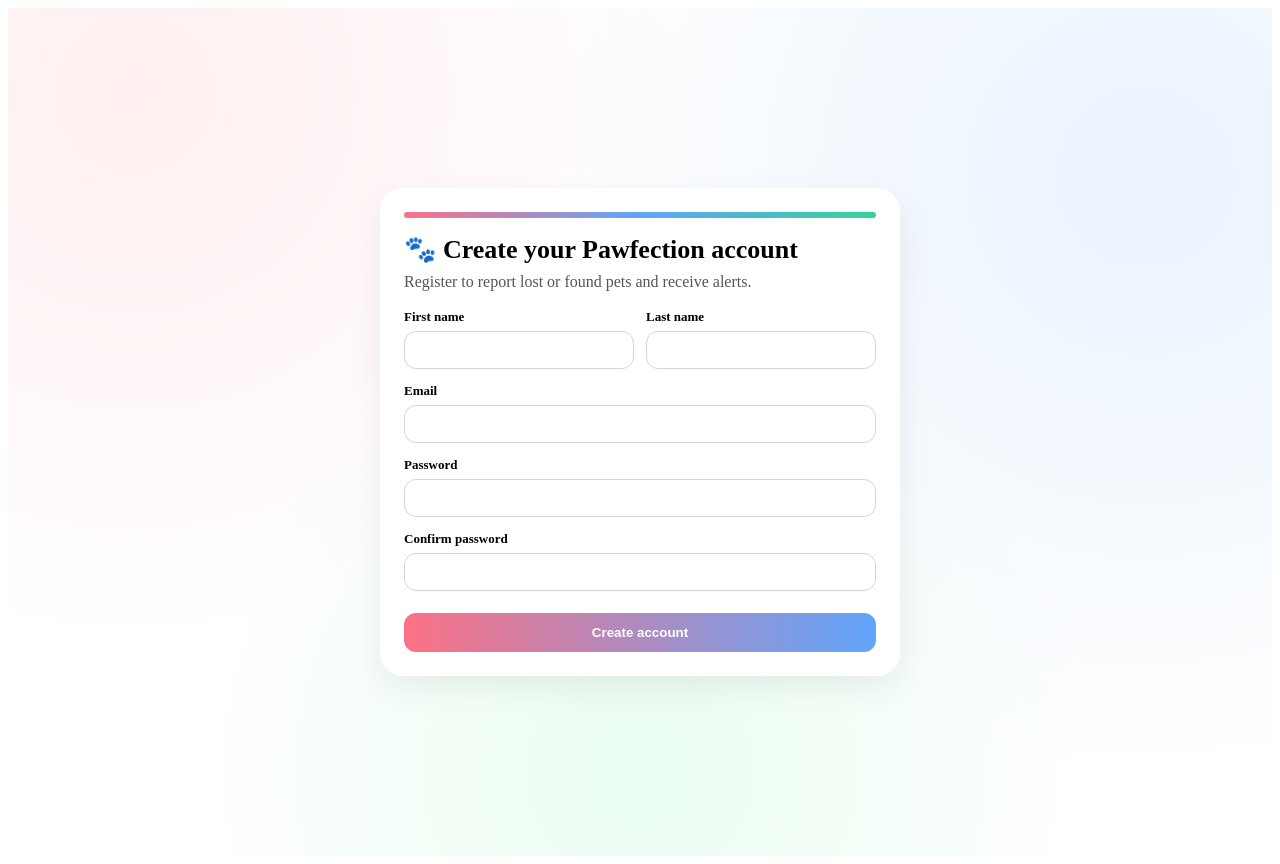
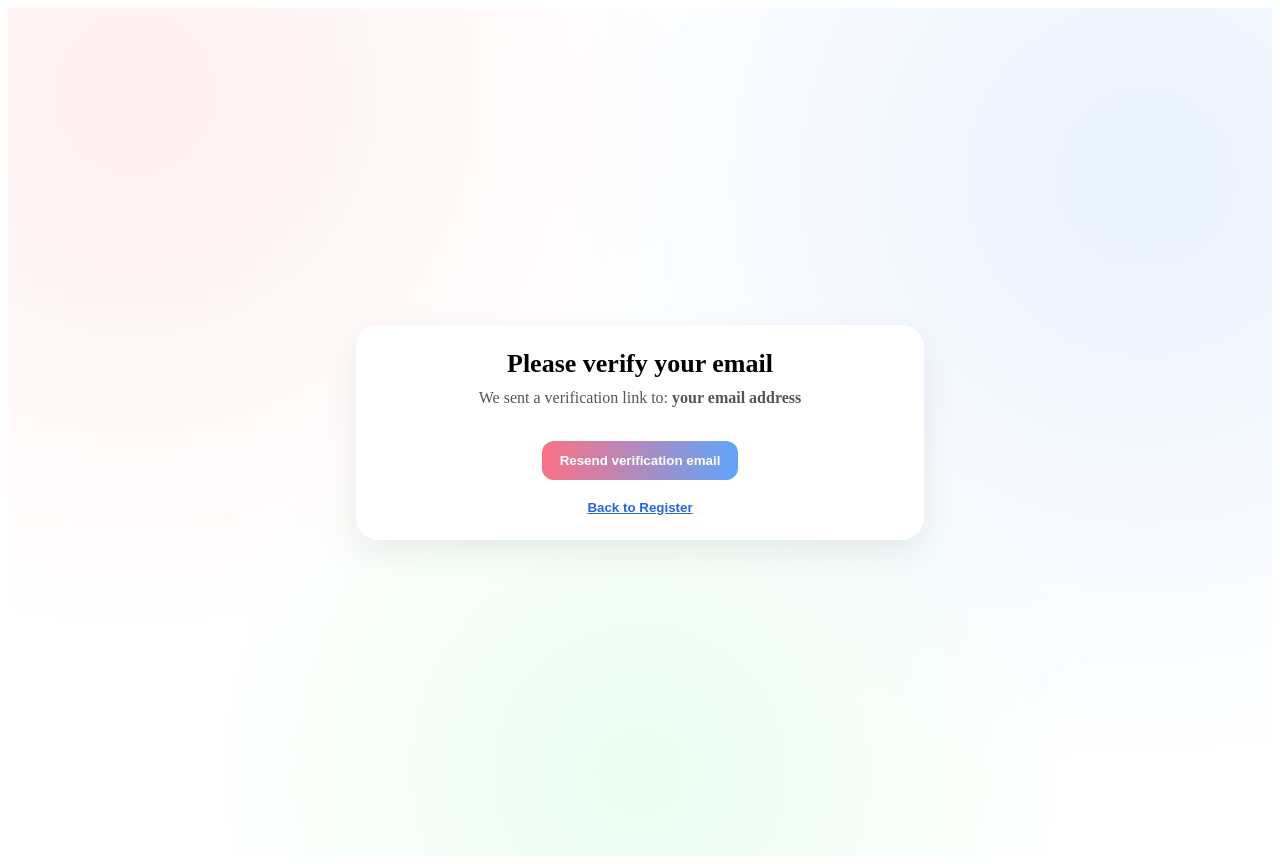
Before and after one commit to TUDublinBlanchBusinessIT/final-year-project-Jiyoungjinchoi, a React app in the folder frontend/: page /verify-email in a window 1280 px wide. Before the commit this address led to /register. Built offline with nearby package versions, Linux system fonts and the light colour scheme; the HTML template or start-up script is replaced by a standard one.

Commit message:
Add verification success message and redirect to login

```diff
--- a/frontend/src/pages/Login.jsx
+++ b/frontend/src/pages/Login.jsx
@@ -7,6 +7,13 @@ export default function Login() {
   const [status, setStatus] = useState({ type: "idle", message: "" });
   const [email, setEmail] = useState("");
   const [password, setPassword] = useState("");
+
+  // ✅ Clears old error when user tries again (typing)
+  function clearErrorIfNeeded() {
+    if (status.type === "error") {
+      setStatus({ type: "idle", message: "" });
+    }
+  }
 
   async function handleLogin(e) {
     e.preventDefault();
@@ -22,20 +29,31 @@ export default function Login() {
         body: JSON.stringify({ email, password }),
       });
 
-      const data = await response.json();
+      const data = await response.json().catch(() => ({}));
 
+      // ✅ Generic error message on invalid credentials (AC requirement)
       if (!response.ok) {
+        // optional: clear any existing saved auth (extra safety)
+        localStorage.removeItem("pawfection_token");
+        localStorage.removeItem("pawfection_user");
+        localStorage.removeItem("pawfection_user_email");
+
+        if (response.status === 401) {
+          throw new Error("Invalid credentials");
+        }
+
+        // Other errors (validation/server)
         throw new Error(data.message || "Login failed.");
       }
 
-      // ✅ Save auth data
+      // ✅ Save auth data ONLY on success
       localStorage.setItem("pawfection_token", data.token);
       localStorage.setItem("pawfection_user", JSON.stringify(data.user));
       localStorage.setItem("pawfection_user_email", data.user.email);
 
       setStatus({ type: "success", message: "Login successful 🎉" });
 
-      // ✅ ALWAYS go to dashboard (no verify redirect here)
+      // ✅ Go to dashboard
       setTimeout(() => navigate("/dashboard"), 700);
     } catch (error) {
       setStatus({
@@ -110,7 +128,10 @@ export default function Login() {
           <input
             type="email"
             value={email}
-            onChange={(e) => setEmail(e.target.value)}
+            onChange={(e) => {
+              clearErrorIfNeeded();
+              setEmail(e.target.value);
+            }}
             required
             placeholder="you@example.com"
             style={{
@@ -129,7 +150,10 @@ export default function Login() {
           <input
             type="password"
             value={password}
-            onChange={(e) => setPassword(e.target.value)}
+            onChange={(e) => {
+              clearErrorIfNeeded();
+              setPassword(e.target.value);
+            }}
             required
             placeholder="••••••••"
             style={{
--- a/frontend/src/pages/VerifyEmail.jsx
+++ b/frontend/src/pages/VerifyEmail.jsx
@@ -1,21 +1,51 @@
-import { useEffect, useState } from "react";
-import { useNavigate } from "react-router-dom";
+import { useEffect, useMemo, useState } from "react";
+import { useLocation, useNavigate } from "react-router-dom";
 
 export default function VerifyEmail() {
   const navigate = useNavigate();
+  const location = useLocation();
+
   const [status, setStatus] = useState({ type: "idle", message: "" });
   const [email, setEmail] = useState("");
 
+  // Read query param: verified=1 or verified=0
+  const verifiedParam = useMemo(() => {
+    const params = new URLSearchParams(location.search);
+    return params.get("verified"); // "1", "0", or null
+  }, [location.search]);
+
   useEffect(() => {
-    const savedEmail = localStorage.getItem("pawfection_user_email");
-    if (!savedEmail) {
+    const savedEmail = localStorage.getItem("pawfection_user_email") || "";
+    setEmail(savedEmail);
+  }, []);
+
+  // ✅ If verification completed, show message and redirect to login
+  useEffect(() => {
+    if (verifiedParam === "1") {
+      setStatus({ type: "success", message: "Verification Completed ✅ You can now log in." });
+
+      const timer = setTimeout(() => {
+        navigate("/login");
+      }, 2000);
+
+      return () => clearTimeout(timer);
+    }
+
+    if (verifiedParam === "0") {
+      setStatus({
+        type: "error",
+        message: "Invalid or expired verification link. Please resend the verification email.",
+      });
+    }
+  }, [verifiedParam, navigate]);
+
+  async function resendEmail() {
+    // If email is missing, send user back to register
+    if (!email) {
       navigate("/register");
       return;
     }
-    setEmail(savedEmail);
-  }, [navigate]);
 
-  async function resendEmail() {
     setStatus({ type: "loading", message: "Resending verification email..." });
 
     try {
@@ -27,23 +57,42 @@ export default function VerifyEmail() {
             "Content-Type": "application/json",
             Accept: "application/json",
           },
-          // ✅ Backend expects auth user normally. We'll still call it,
-          // but you MUST protect it properly later.
           body: JSON.stringify({ email }),
         }
       );
 
-      const data = await response.json();
+      const data = await response.json().catch(() => ({}));
 
       if (!response.ok) {
         throw new Error(data.message || "Failed to resend email.");
       }
 
-      setStatus({ type: "success", message: data.message || "Email sent!" });
+      setStatus({
+        type: "success",
+        message: data.message || "Verification email sent! Please check your email/log again.",
+      });
     } catch (error) {
       setStatus({ type: "error", message: error.message || "Failed to fetch" });
     }
   }
+
+  const cardBg =
+    status.type === "success"
+      ? "#f0fdf4"
+      : status.type === "loading"
+      ? "#eff6ff"
+      : status.type === "error"
+      ? "#fff1f2"
+      : "#ffffff";
+
+  const statusBg =
+    status.type === "success"
+      ? "#f0fdf4"
+      : status.type === "loading"
+      ? "#eff6ff"
+      : status.type === "error"
+      ? "#fff1f2"
+      : "#fff7ed";
 
   return (
     <div
@@ -62,17 +111,27 @@ export default function VerifyEmail() {
         style={{
           width: "100%",
           maxWidth: 520,
-          background: "#fff",
+          background: cardBg,
           borderRadius: 22,
           padding: 24,
           boxShadow: "0 12px 35px rgba(0,0,0,.07)",
           textAlign: "center",
         }}
       >
-        <h1 style={{ fontSize: 26, margin: 0 }}>Please verify your email</h1>
+        <h1 style={{ fontSize: 26, margin: 0 }}>
+          {verifiedParam === "1"
+            ? "Email Verified"
+            : verifiedParam === "0"
+            ? "Verification Failed"
+            : "Please verify your email"}
+        </h1>
+
+        {verifiedParam !== "1" && (
           <p style={{ marginTop: 10, color: "#555" }}>
-          We sent a verification link to: <strong>{email}</strong>
+            We sent a verification link to:{" "}
+            <strong>{email ? email : "your email address"}</strong>
           </p>
+        )}
 
         {status.type !== "idle" && (
           <div
@@ -80,12 +139,14 @@ export default function VerifyEmail() {
               marginTop: 16,
               padding: "10px 12px",
               borderRadius: 14,
-              background:
-                status.type === "success"
-                  ? "#f0fdf4"
-                  : status.type === "loading"
-                  ? "#eff6ff"
-                  : "#fff7ed",
+              background: statusBg,
+              border:
+                status.type === "error"
+                  ? "1px solid #fecdd3"
+                  : status.type === "success"
+                  ? "1px solid #bbf7d0"
+                  : "1px solid #bfdbfe",
+              textAlign: "left",
             }}
           >
             <strong>
@@ -95,10 +156,31 @@ export default function VerifyEmail() {
                 ? "Please wait"
                 : "Attention"}
             </strong>
-            <div>{status.message}</div>
+            <div style={{ marginTop: 4 }}>{status.message}</div>
           </div>
         )}
 
+        {/* ✅ Success state: show a button to go to login immediately */}
+        {verifiedParam === "1" && (
+          <button
+            onClick={() => navigate("/login")}
+            style={{
+              marginTop: 18,
+              padding: "12px 18px",
+              borderRadius: 12,
+              border: "none",
+              fontWeight: 800,
+              color: "#fff",
+              cursor: "pointer",
+              background: "linear-gradient(90deg,#22c55e,#60a5fa)",
+            }}
+          >
+            Go to Login
+          </button>
+        )}
+
+        {/* ❌ Normal or failed state: allow resend */}
+        {verifiedParam !== "1" && (
           <button
             onClick={resendEmail}
             disabled={status.type === "loading"}
@@ -116,6 +198,7 @@ export default function VerifyEmail() {
           >
             Resend verification email
           </button>
+        )}
 
         <div style={{ marginTop: 18 }}>
           <button
```
Lines whose indentation alone changed are shown as unchanged.
